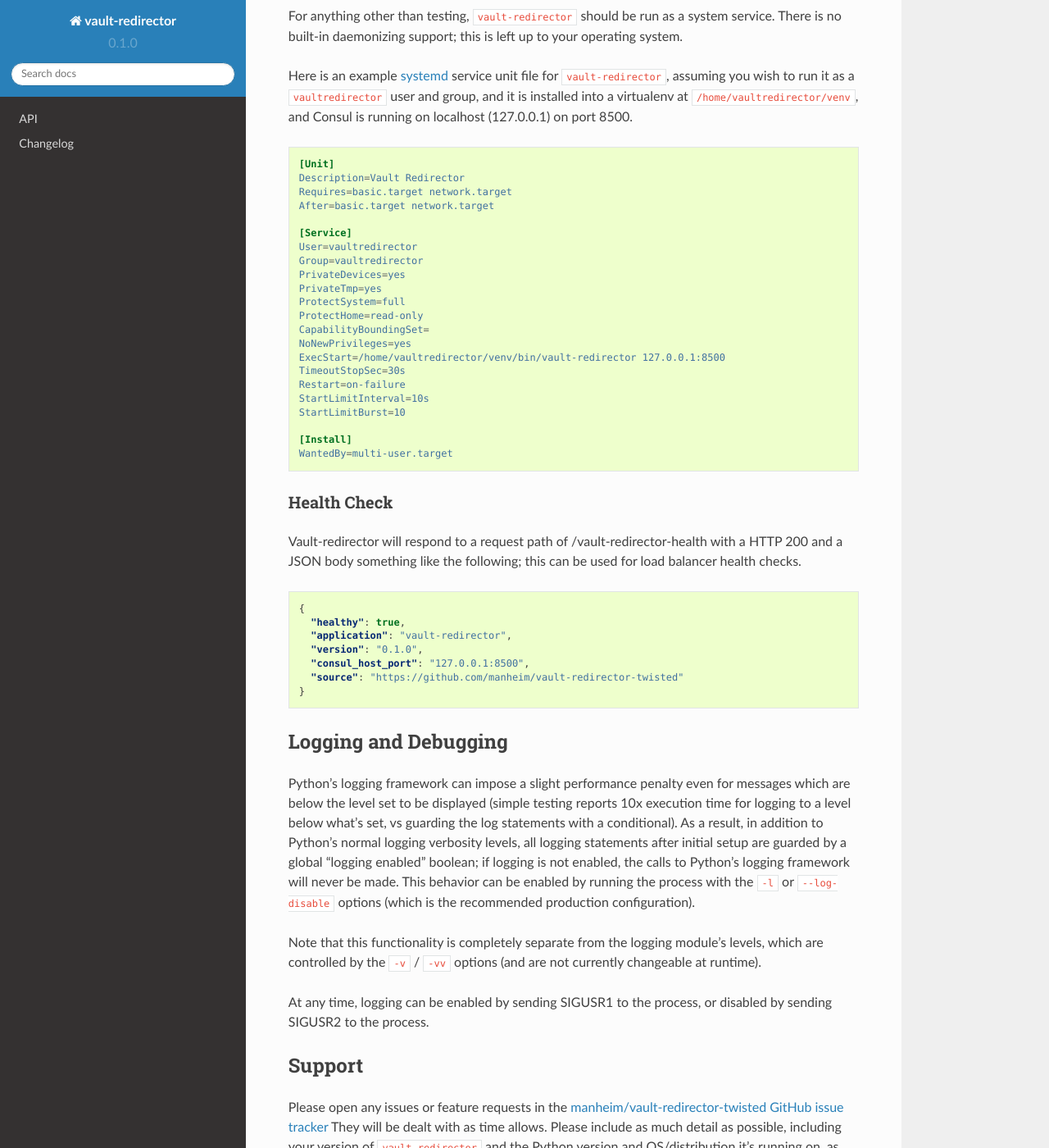
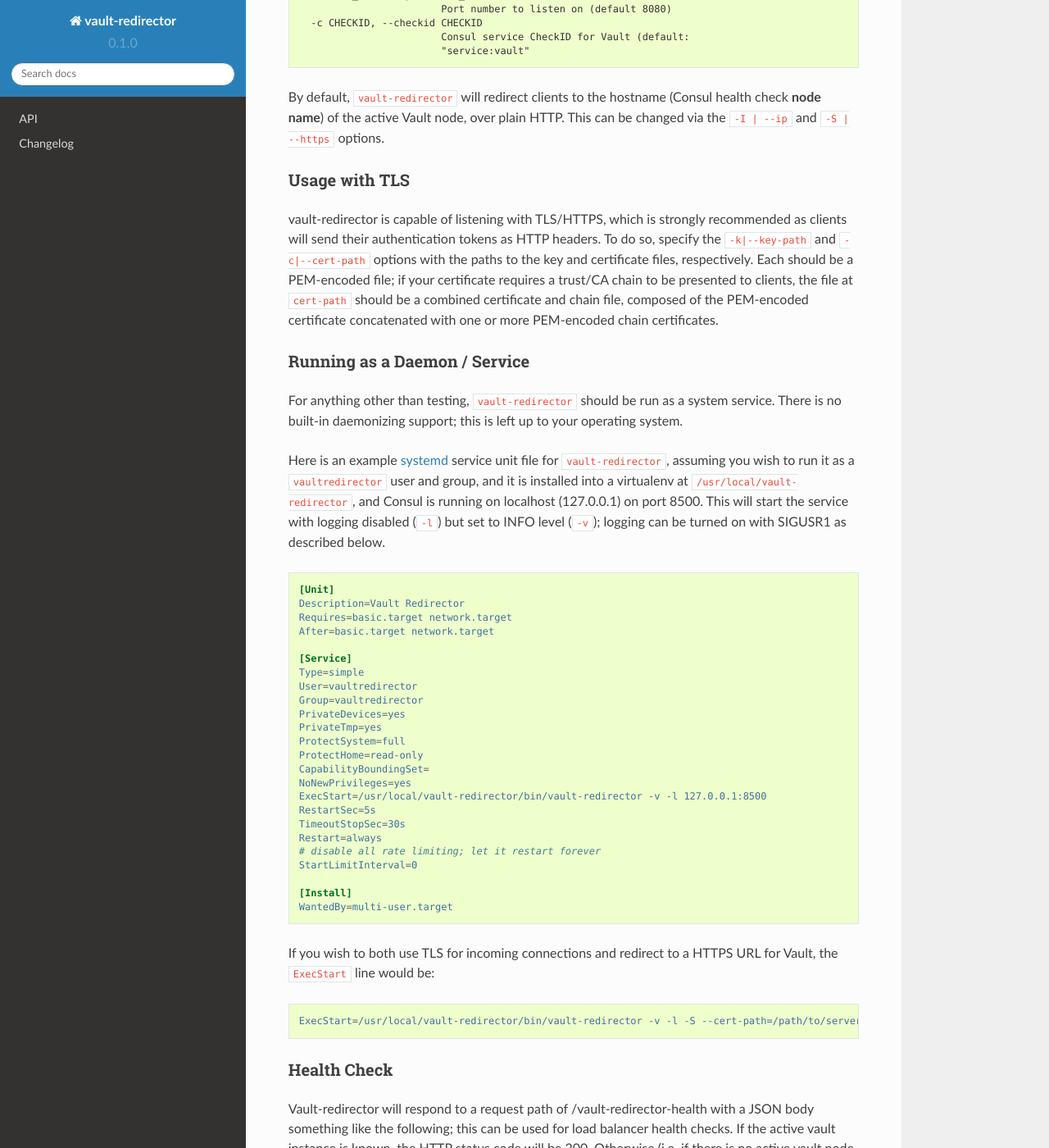
Before and after one commit to manheim/vault-redirector-twisted, a Sphinx documentation site: the page built from docs/source/index.rst, in a window 1280 px wide and 1400 px high, scrolled down 3609 px. Shown: the whole window at 82% size. Built offline with Sphinx 7.4.7 and the Read the Docs theme 2.0.0, drawn with Linux system fonts in a browser that asks for light colours; some of the changed text lies outside the part shown.

Commit message:
docs update

```diff
--- a/docs/source/index.rst
+++ b/docs/source/index.rst
@@ -14,9 +14,9 @@
    :alt: GitHub Open Issues
    :target: https://github.com/manheim/vault-redirector-twisted/issues
 
-.. image:: http://www.repostatus.org/badges/latest/wip.svg
-   :alt: Project Status: WIP – Initial development is in progress, but there has not yet been a stable, usable release suitable for the public.
-   :target: http://www.repostatus.org/#wip
+.. image:: http://www.repostatus.org/badges/latest/active.svg
+   :alt: Project Status: Active – The project has reached a stable, usable state and is being actively developed.
+   :target: http://www.repostatus.org/#active
 
 .. image:: https://secure.travis-ci.org/manheim/vault-redirector-twisted.png?branch=master
    :target: http://travis-ci.org/manheim/vault-redirector-twisted
@@ -67,8 +67,11 @@
 ------------
 
 1. Python 2.7, 3.3, 3.4 or 3.5 and ``pip``; `virtualenv <https://virtualenv.pypa.io/en/latest/>`_ is recommended.
-2. The `requests <http://docs.python-requests.org/en/master/>`_ library (will be installed automatically via ``pip``).
-3. `Consul <https://www.consul.io/>`_ running and configured with service checks for Vault (see below)
+2. ``gcc`` or another suitable C compiler and the python headers/development package for your OS; the ``twisted`` package has dependencies with native extensions which must be compiled at install time.
+3. The `twisted <https://pypi.python.org/pypi/Twisted>`_ package (will be installed automatically via ``pip``).
+4. The `requests <https://pypi.python.org/pypi/requests>`_ package (will be installed automatically via ``pip``).
+5. If you wish to use TLS for incoming connections (highly recommended), the `pyOpenSSL <https://pypi.python.org/pypi/pyOpenSSL>`_ and `pem <https://pypi.python.org/pypi/pem>`_ packages. These can be automatically installed along with vault-redirector by using ``pip install vault-redirector[tls]``.
+6. `Consul <https://www.consul.io/>`_ running and configured with service checks for Vault (see below)
 
 Consul Service Checks
 ++++++++++++++++++++++
@@ -99,11 +102,12 @@
 Installation
 ------------
 
-We recommend installing inside an isolated virtualenv. If you don't want to do that and would rather install system-wide, simply skip to the last step:
+We recommend installing inside an isolated virtualenv. If you don't want to do that and would rather install system-wide, simply skip to the last two steps:
 
-1. ``virtualenv vault``
-2. ``source vault/bin/activate``
-3. ``pip install vault-redirector``
+1. Ensure that ``gcc`` or another suitable C compiler is installed.
+2. ``virtualenv vault``
+3. ``source vault/bin/activate``
+4. ``pip install vault-redirector``; if you wish to use TLS for incoming connections (highly recommended) you'll also need the ``pyOpenSSL`` and ``pem`` packages, which will be installed automatically if you instead run ``pip install vault-redirector[tls]``
 
 Usage
 -----
@@ -148,6 +152,18 @@
 health check **node name**) of the active Vault node, over plain HTTP. This can
 be changed via the ``-I | --ip`` and ``-S | --https`` options.
 
+Usage with TLS
++++++++++++++++
+
+vault-redirector is capable of listening with TLS/HTTPS, which is strongly
+recommended as clients will send their authentication tokens as HTTP headers.
+To do so, specify the ``-k|--key-path`` and ``-c|--cert-path`` options with the
+paths to the key and certificate files, respectively. Each should be a
+PEM-encoded file; if your certificate requires a trust/CA chain to be presented
+to clients, the file at ``cert-path`` should be a combined certificate and chain
+file, composed of the PEM-encoded certificate concatenated with one or more PEM-encoded
+chain certificates.
+
 Running as a Daemon / Service
 +++++++++++++++++++++++++++++
 
@@ -158,8 +174,9 @@
 Here is an example `systemd <https://www.freedesktop.org/wiki/Software/systemd/>`_
 service unit file for ``vault-redirector``, assuming you wish to run it as a
 ``vaultredirector`` user and group, and it is installed into a virtualenv at
-``/home/vaultredirector/venv``, and Consul is running on localhost (127.0.0.1)
-on port 8500.
+``/usr/local/vault-redirector``, and Consul is running on localhost (127.0.0.1)
+on port 8500. This will start the service with logging disabled (``-l``) but set
+to INFO level (``-v``); logging can be turned on with SIGUSR1 as described below.
 
 .. code-block:: ini
 
@@ -169,6 +186,7 @@
     After=basic.target network.target
 
     [Service]
+    Type=simple
     User=vaultredirector
     Group=vaultredirector
     PrivateDevices=yes
@@ -177,21 +195,31 @@
     ProtectHome=read-only
     CapabilityBoundingSet=
     NoNewPrivileges=yes
-    ExecStart=/home/vaultredirector/venv/bin/vault-redirector 127.0.0.1:8500
+    ExecStart=/usr/local/vault-redirector/bin/vault-redirector -v -l 127.0.0.1:8500
+    RestartSec=5s
     TimeoutStopSec=30s
-    Restart=on-failure
-    StartLimitInterval=10s
-    StartLimitBurst=10
+    Restart=always
+    # disable all rate limiting; let it restart forever
+    StartLimitInterval=0
 
     [Install]
     WantedBy=multi-user.target
+
+If you wish to both use TLS for incoming connections and redirect to a HTTPS URL for Vault,
+the ``ExecStart`` line would be:
+
+.. code-block:: ini
+
+    ExecStart=/usr/local/vault-redirector/bin/vault-redirector -v -l -S --cert-path=/path/to/server.crt --key-path=/path/to/server.key 127.0.0.1:8500
 
 Health Check
 ++++++++++++
 
 Vault-redirector will respond to a request path of /vault-redirector-health with
-a HTTP 200 and a JSON body something like the following; this can be used for
-load balancer health checks.
+a JSON body something like the following; this can be used for load balancer
+health checks. If the active vault instance is known, the HTTP status code will
+be 200. Otherwise (i.e. if there is no active vault node or if Consul is unreachable)
+it will be a 503.
 
 .. code-block:: json
 
@@ -200,7 +228,8 @@
       "application": "vault-redirector",
       "version": "0.1.0",
       "consul_host_port": "127.0.0.1:8500",
-      "source": "https://github.com/manheim/vault-redirector-twisted"
+      "source": "https://github.com/manheim/vault-redirector-twisted",
+      "active_vault": "vault_hostname_or_ip:port"
     }
 
 Logging and Debugging
@@ -266,7 +295,7 @@
     $ virtualenv .
     $ source bin/activate
     $ pip install -e .
-    $ pip install tox
+    $ pip install tox pyOpenSSL pem
 
 5. Check out a new git branch. If you're working on a GitHub issue you opened, your
    branch should be called "issues/N" where N is the issue number.
```
Also changed, not shown: README.rst (+6 -6 lines).
